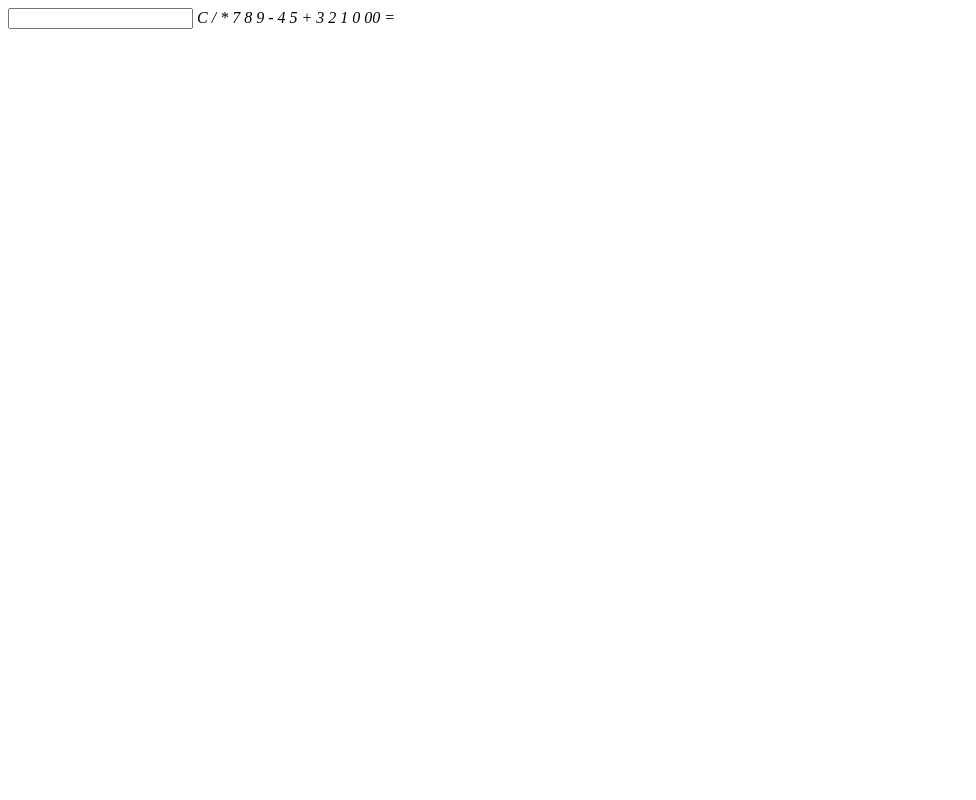
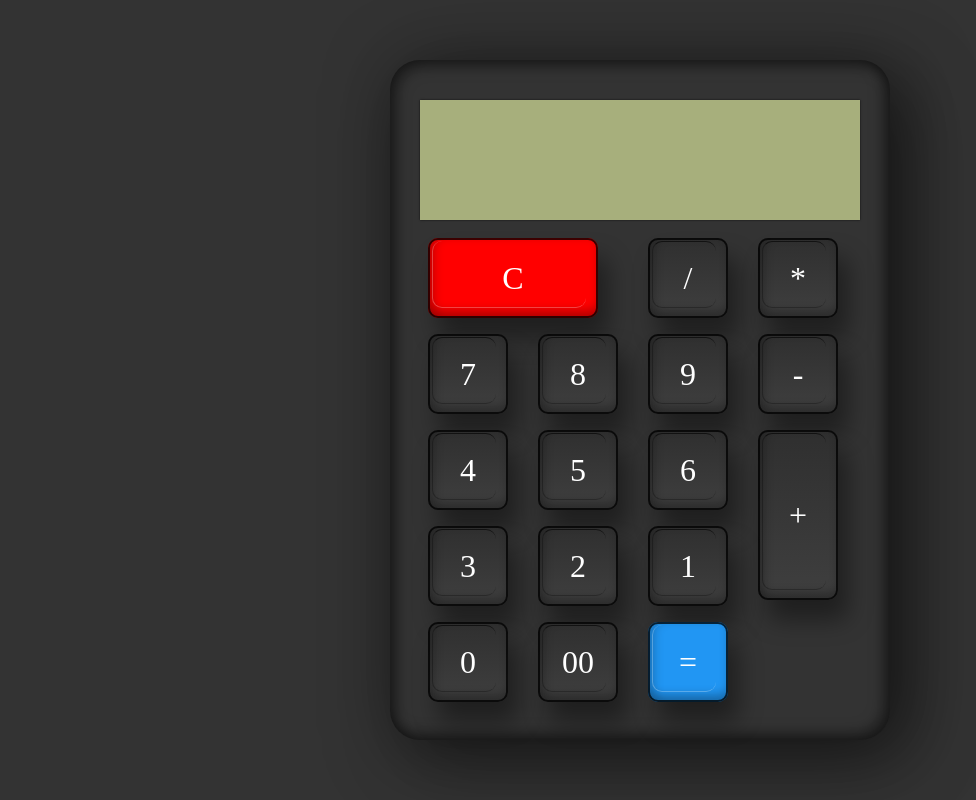
Before and after one commit to jgcarvalho01/calculadora_js, a plain HTML site: page index.html in a window 1280 px wide. Shown: the whole page, without its empty margins (0-976 px from the left). Drawn offline with Linux system fonts and the light colour scheme.

Commit message:
customização do css

```diff
--- a/index.css
+++ b/index.css
@@ -0,0 +1,108 @@
+
+*{
+    margin: 0;
+    padding: 0;
+    color: #fff;
+}
+body{
+    display: flex;
+    justify-content: center;
+    align-items: center;
+    min-height: 100vh;
+    background: #333;
+}
+.container{
+    position: relative;
+    min-height: 300px;
+    min-height: 400px;
+    border-radius: 30px;
+    box-shadow: 25px 20px 75px rgba(0,0,0,0.25), 10px 10px 70px rgba(0,0,0,.5),
+    inset 5px 5px 15px rgba(0,0,0,.5),inset -5px -5px 15px rgba(0,0,0,.5);
+    padding: 40px 30px 30px;
+}
+.calc{
+    position: relative;
+    display: grid;
+}
+.value{
+    position: relative;
+    grid-column: span 4;
+    height: 100px;
+    width: calc(100% - 20px);
+    left: 0;
+    border: none;
+    outline: none;
+    margin-bottom: 10px;
+    background-color: #a7af7c;
+    box-shadow: 0 0 2px rgba(0,0,0,.75);
+    text-align: right;
+    font-size: 2rem;
+    padding: 10px;
+}
+
+.calc span{
+    color: #fff;
+    position: relative;
+    display: grid;
+    width: 80px;
+    height: 80px;
+    background: linear-gradient(
+        180deg, #2f2f2f, #3f3f3f
+    );
+    box-shadow: inset 8px 0 8px rgba(0,0,0,.15),
+    inset 0 -8px 8px rgba(0,0,0,.25),
+    inset 0 0 0 2px rgba(0,0,0,.75),
+    10px 20px 25px rgba(0,0,0,.4);
+    place-items: center;
+    margin: 8px;
+    border-radius: 10px;
+}
+.calc span:active{
+    filter: brightness(1.5);
+}
+.calc span::before{
+    content: "";
+    position: absolute;
+    top: 3px;
+    left: 4px;
+    bottom: 10px;
+    right: 12px;
+    background-color: linear-gradient(90deg,#2f2f2f,#4d4d4d);
+    border-radius: 10px;
+    box-shadow: -5px -5px -5px rgba(0,0,0,.1),
+    10px 5px 10px rgba(0,0,0,.15);
+    border-top: 1px solid #0009;
+    border-left: 1px solid #0004;
+    border-bottom: 1px solid #0004;
+}
+.calc span i{
+    position: relative;
+    font-size: 2rem;
+    cursor: pointer;
+    font-style: normal;
+}
+span.clear{
+    grid-column: span 2;
+    width: 170px;
+    background: #f00;
+}
+span.clear::before{
+    background-color: linear-gradient(90deg,#d20000,#ffffff56);
+    border-left: 1px solid #fff4;
+    border-top: 1px #fff9;
+    border-bottom: 1px solid #fff4;
+}
+
+span.plus{
+    grid-row: span 2;
+    height: 170px;
+}
+span.equal{
+    background: #2196f3;
+}
+span.equal::before{
+    background-color: linear-gradient(90deg,#d20000,#ffffff56);
+    border-left: 1px solid #fff4;
+    border-top: 1px #fff9;
+    border-bottom: 1px solid #fff4;
+}
--- a/index.html
+++ b/index.html
@@ -11,7 +11,7 @@
     <div class="container">
         <form action="" class="calc">
             <input type="text" class="value">
-            <span class="num" onclick="view('C')" value="C"><i>C</i></span>
+            <span class="num clear" onclick="view('C')" value="C"><i>C</i></span>
             <span class="num" onclick="view('/')" value="/"><i>/</i></span>
             <span class="num" onclick="view('*')" value="*"><i>*</i></span>
             <span class="num" onclick="view('7')" value="7"><i>7</i></span>
@@ -20,13 +20,14 @@
             <span class="num" onclick="view('-')" value="-"><i>-</i></span>
             <span class="num" onclick="view('4')" value="4"><i>4</i></span>
             <span class="num" onclick="view('5')" value="5"><i>5</i></span>
-            <span class="num" onclick="view('+')" value="+"><i>+</i></span>
+            <span class="num" onclick="view('6')" value="6"><i>6</i></span>
+            <span class="num plus" onclick="view('+')" value="+"><i>+</i></span>
             <span class="num" onclick="view('3')" value="3"><i>3</i></span>
             <span class="num" onclick="view('2')" value="2"><i>2</i></span>
             <span class="num" onclick="view('1')" value="1"><i>1</i></span>
             <span class="num" onclick="view('0')" value="0"><i>0</i></span>
             <span class="num" onclick="view('00')" value="00"><i>00</i></span>
-            <span class="num" onclick="view('=')" value="="><i>=</i></span>
+            <span class="num equal" onclick="view('=')" value="="><i>=</i></span>
 
         </form>
     </div>
```
